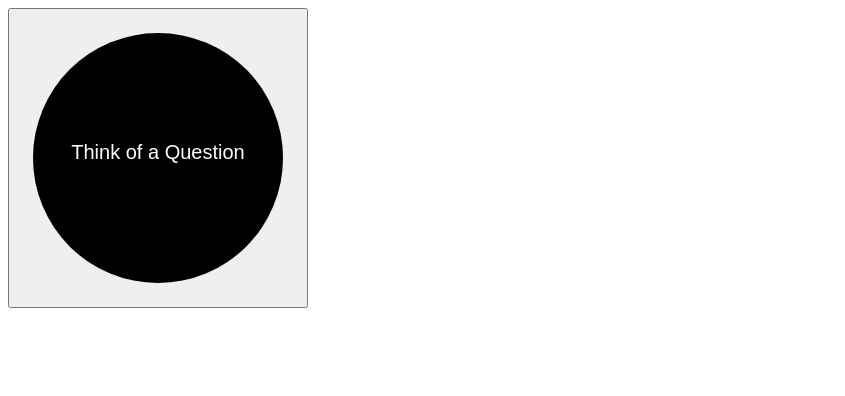
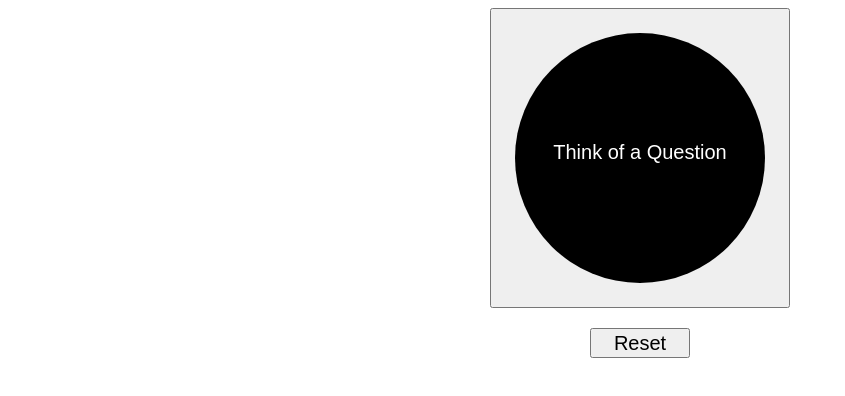
Before and after one commit to langevinj/eightball-colorboxes, a React (Create React App) app: page / in a window 1280 px wide. Shown: the top 396 px of the page, without its empty margins (0-845 px from the left). Built offline with nearby package versions, Linux system fonts and the light colour scheme.

Commit message:
reset button created

```diff
--- a/src/Eightball.css
+++ b/src/Eightball.css
@@ -18,3 +18,15 @@
     text-align: center;
     margin-top: 43%;
 }
+
+.resetBtn{
+    width: 100px;
+    height: 30px;
+    display: inline;
+    margin-top: 20px;
+    font-size: 20px;
+}
+
+.Eightball{
+    text-align: center;
+}
--- a/src/Eightball.js
+++ b/src/Eightball.js
@@ -12,12 +12,21 @@ const Eightball = (props) => {
         setMsg(props[rand].msg);
     };
 
+    function reset() {
+        setColor("black");
+        setMsg("Think of a Question");
+    }
+
     return (
-        <button className="btn" onClick={handleClick}>
-            <div className="dot" style={{backgroundColor:color}}>
-                <div className="msg">{msg}</div>
-            </div>
-        </button>
+        <div className="Eightball">
+            <button className="btn" onClick={handleClick}>
+                <div className="dot" style={{backgroundColor:color}}>
+                    <div className="msg">{msg}</div>
+                </div>
+            </button>
+            <br></br>
+            <button className="resetBtn" onClick={reset}>Reset</button>
+        </div>
     )
 }
 
```
Also changed, not shown: 1 other file (tests, documents, lock files or other folders).
